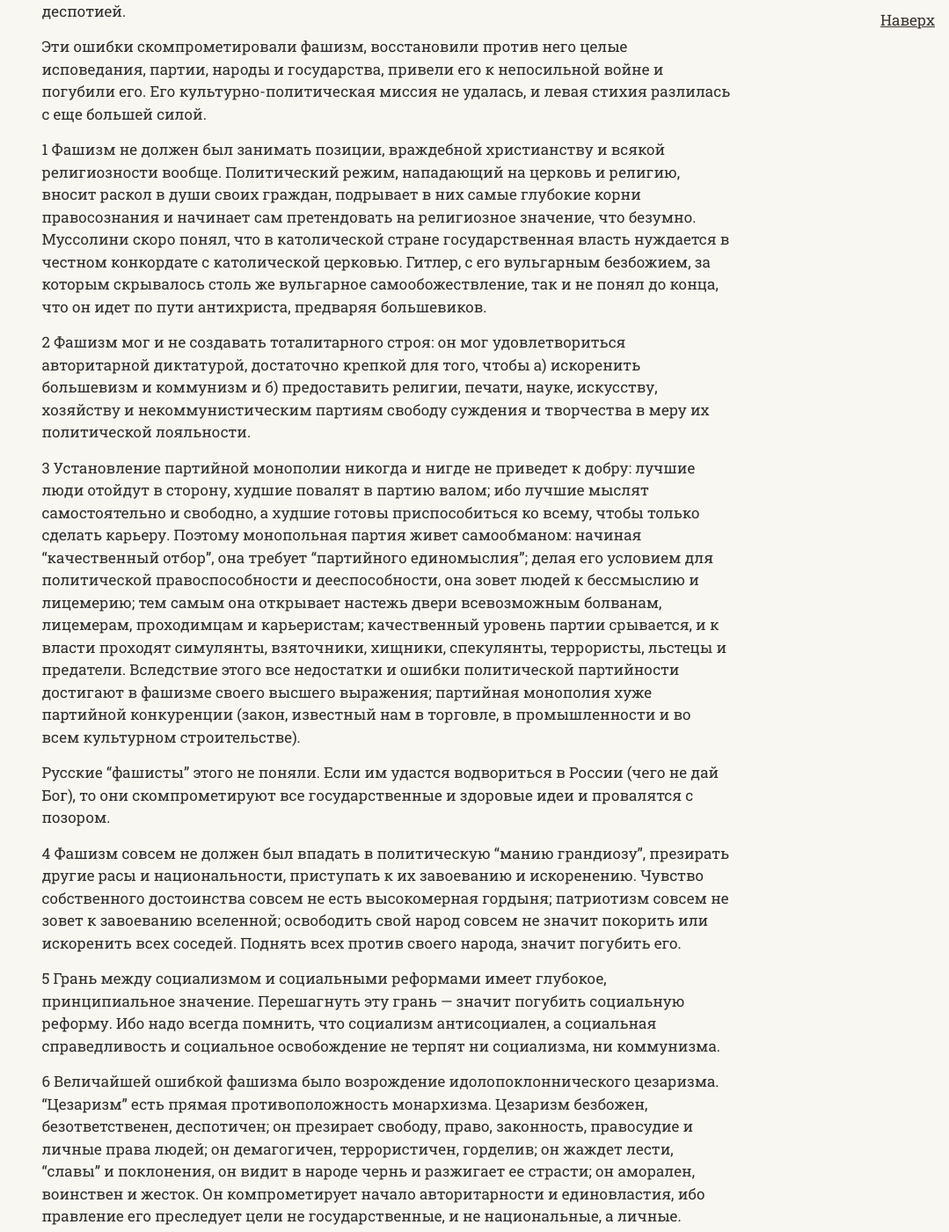
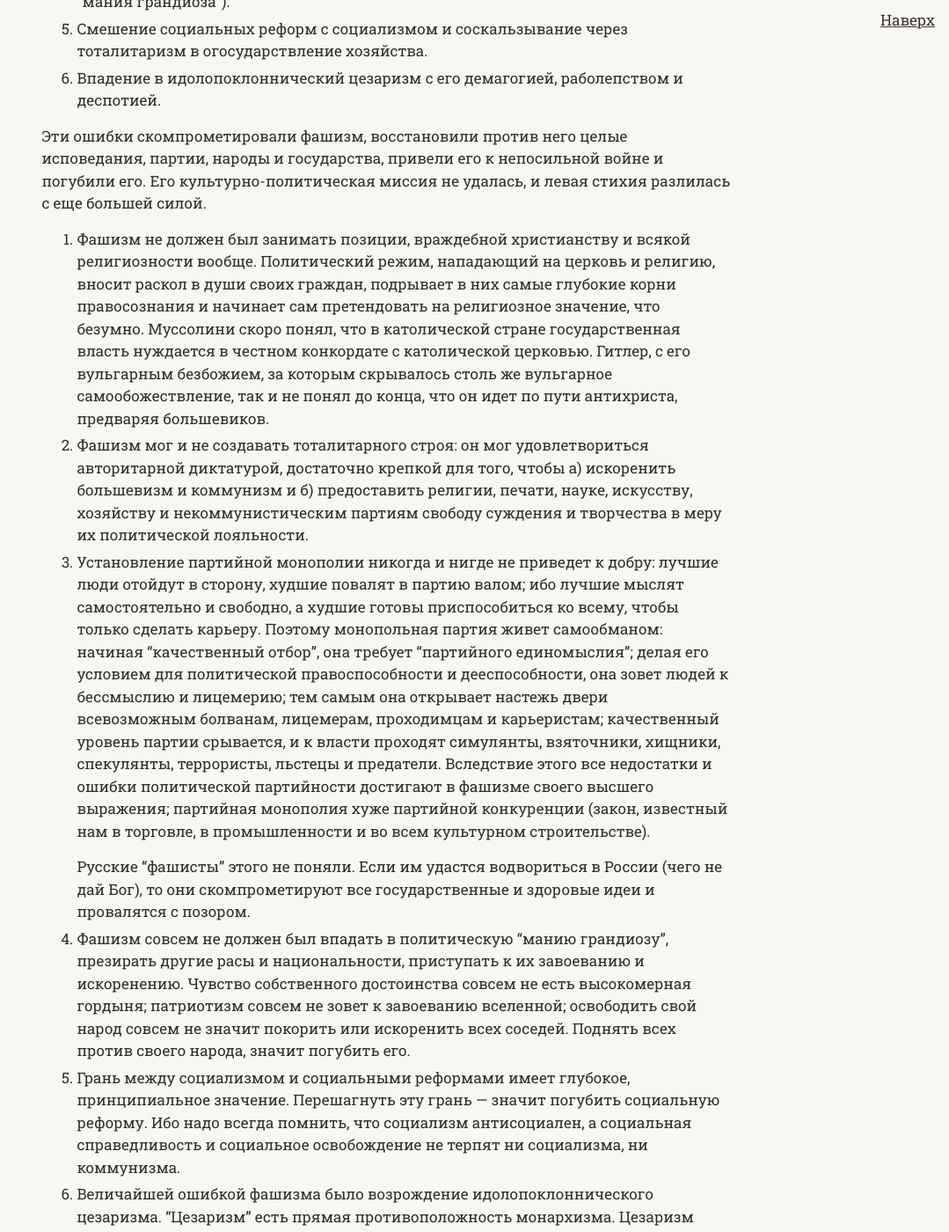
Before and after one commit to SergSi/land-use-art, a Jekyll site: the page built from _articles/1948-12-06-ilin.md, in a window 1280 px wide and 1400 px high, scrolled down 1360 px. Shown: the whole window at 88% size, without its empty margins (201-1280 px from the left). Built offline with Jekyll 4.4.1, drawn with Linux system fonts in a browser that asks for light colours; some web fonts are replaced; some of the changed text lies outside the part shown.

Commit message:
Update 1948-12-06-ilin.md

```diff
--- a/_articles/1948-12-06-ilin.md
+++ b/_articles/1948-12-06-ilin.md
@@ -14,28 +14,28 @@ author: И. А. Ильин
 
 Эти пробелы и ошибки состояли в следующем:
 
-1 Безрелигиозность. Враждебное отношение к христианству, к религиям, исповеданиям и церквам вообще.
-2 Создание правого тоталитаризма как постоянного и якобы "идеального" строя.
-3 Установление партийной монополии и вырастающей из нее коррупции и деморализации.
-4 Уход в крайности национализма и воинственного шовинизма (национальная "мания грандиоза").
-5 Смешение социальных реформ с социализмом и соскальзывание через тоталитаризм в огосударствление хозяйства.
-6 Впадение в идолопоклоннический цезаризм с его демагогией, раболепством и деспотией.
+1. Безрелигиозность. Враждебное отношение к христианству, к религиям, исповеданиям и церквам вообще.
+2. Создание правого тоталитаризма как постоянного и якобы "идеального" строя.
+3. Установление партийной монополии и вырастающей из нее коррупции и деморализации.
+4. Уход в крайности национализма и воинственного шовинизма (национальная "мания грандиоза").
+5. Смешение социальных реформ с социализмом и соскальзывание через тоталитаризм в огосударствление хозяйства.
+6. Впадение в идолопоклоннический цезаризм с его демагогией, раболепством и деспотией.
 
 Эти ошибки скомпрометировали фашизм, восстановили против него целые исповедания, партии, народы и государства, привели его к непосильной войне и погубили его. Его культурно-политическая миссия не удалась, и левая стихия разлилась с еще большей силой.
 
-1 Фашизм не должен был занимать позиции, враждебной христианству и всякой религиозности вообще. Политический режим, нападающий на церковь и религию, вносит раскол в души своих граждан, подрывает в них самые глубокие корни правосознания и начинает сам претендовать на религиозное значение, что безумно. Муссолини скоро понял, что в католической стране государственная власть нуждается в честном конкордате с католической церковью. Гитлер, с его вульгарным безбожием, за которым скрывалось столь же вульгарное самообожествление, так и не понял до конца, что он идет по пути антихриста, предваряя большевиков.
+1. Фашизм не должен был занимать позиции, враждебной христианству и всякой религиозности вообще. Политический режим, нападающий на церковь и религию, вносит раскол в души своих граждан, подрывает в них самые глубокие корни правосознания и начинает сам претендовать на религиозное значение, что безумно. Муссолини скоро понял, что в католической стране государственная власть нуждается в честном конкордате с католической церковью. Гитлер, с его вульгарным безбожием, за которым скрывалось столь же вульгарное самообожествление, так и не понял до конца, что он идет по пути антихриста, предваряя большевиков.
 
-2 Фашизм мог и не создавать тоталитарного строя: он мог удовлетвориться авторитарной диктатурой, достаточно крепкой для того, чтобы а) искоренить большевизм и коммунизм и б) предоставить религии, печати, науке, искусству, хозяйству и некоммунистическим партиям свободу суждения и творчества в меру их политической лояльности.
+2. Фашизм мог и не создавать тоталитарного строя: он мог удовлетвориться авторитарной диктатурой, достаточно крепкой для того, чтобы а) искоренить большевизм и коммунизм и б) предоставить религии, печати, науке, искусству, хозяйству и некоммунистическим партиям свободу суждения и творчества в меру их политической лояльности.
 
-3 Установление партийной монополии никогда и нигде не приведет к добру: лучшие люди отойдут в сторону, худшие повалят в партию валом; ибо лучшие мыслят самостоятельно и свободно, а худшие готовы приспособиться ко всему, чтобы только сделать карьеру. Поэтому монопольная партия живет самообманом: начиная "качественный отбор", она требует "партийного единомыслия"; делая его условием для политической правоспособности и дееспособности, она зовет людей к бессмыслию и лицемерию; тем самым она открывает настежь двери всевозможным болванам, лицемерам, проходимцам и карьеристам; качественный уровень партии срывается, и к власти проходят симулянты, взяточники, хищники, спекулянты, террористы, льстецы и предатели. Вследствие этого все недостатки и ошибки политической партийности достигают в фашизме своего высшего выражения; партийная монополия хуже партийной конкуренции (закон, известный нам в торговле, в промышленности и во всем культурном строительстве).
+3. Установление партийной монополии никогда и нигде не приведет к добру: лучшие люди отойдут в сторону, худшие повалят в партию валом; ибо лучшие мыслят самостоятельно и свободно, а худшие готовы приспособиться ко всему, чтобы только сделать карьеру. Поэтому монопольная партия живет самообманом: начиная "качественный отбор", она требует "партийного единомыслия"; делая его условием для политической правоспособности и дееспособности, она зовет людей к бессмыслию и лицемерию; тем самым она открывает настежь двери всевозможным болванам, лицемерам, проходимцам и карьеристам; качественный уровень партии срывается, и к власти проходят симулянты, взяточники, хищники, спекулянты, террористы, льстецы и предатели. Вследствие этого все недостатки и ошибки политической партийности достигают в фашизме своего высшего выражения; партийная монополия хуже партийной конкуренции (закон, известный нам в торговле, в промышленности и во всем культурном строительстве).
 
-Русские "фашисты" этого не поняли. Если им удастся водвориться в России (чего не дай Бог), то они скомпрометируют все государственные и здоровые идеи и провалятся с позором.
+   Русские "фашисты" этого не поняли. Если им удастся водвориться в России (чего не дай Бог), то они скомпрометируют все государственные и здоровые идеи и провалятся с позором.
 
-4 Фашизм совсем не должен был впадать в политическую "манию грандиозу", презирать другие расы и национальности, приступать к их завоеванию и искоренению. Чувство собственного достоинства совсем не есть высокомерная гордыня; патриотизм совсем не зовет к завоеванию вселенной; освободить свой народ совсем не значит покорить или искоренить всех соседей. Поднять всех против своего народа, значит погубить его.
+4. Фашизм совсем не должен был впадать в политическую "манию грандиозу", презирать другие расы и национальности, приступать к их завоеванию и искоренению. Чувство собственного достоинства совсем не есть высокомерная гордыня; патриотизм совсем не зовет к завоеванию вселенной; освободить свой народ совсем не значит покорить или искоренить всех соседей. Поднять всех против своего народа, значит погубить его.
 
-5 Грань между социализмом и социальными реформами имеет глубокое, принципиальное значение. Перешагнуть эту грань — значит погубить социальную реформу. Ибо надо всегда помнить, что социализм антисоциален, а социальная справедливость и социальное освобождение не терпят ни социализма, ни коммунизма.
+5. Грань между социализмом и социальными реформами имеет глубокое, принципиальное значение. Перешагнуть эту грань — значит погубить социальную реформу. Ибо надо всегда помнить, что социализм антисоциален, а социальная справедливость и социальное освобождение не терпят ни социализма, ни коммунизма.
 
-6 Величайшей ошибкой фашизма было возрождение идолопоклоннического цезаризма. "Цезаризм" есть прямая противоположность монархизма. Цезаризм безбожен, безответственен, деспотичен; он презирает свободу, право, законность, правосудие и личные права людей; он демагогичен, террористичен, горделив; он жаждет лести, "славы" и поклонения, он видит в народе чернь и разжигает ее страсти; он аморален, воинствен и жесток. Он компрометирует начало авторитарности и единовластия, ибо правление его преследует цели не государственные, и не национальные, а личные.
+6. Величайшей ошибкой фашизма было возрождение идолопоклоннического цезаризма. "Цезаризм" есть прямая противоположность монархизма. Цезаризм безбожен, безответственен, деспотичен; он презирает свободу, право, законность, правосудие и личные права людей; он демагогичен, террористичен, горделив; он жаждет лести, "славы" и поклонения, он видит в народе чернь и разжигает ее страсти; он аморален, воинствен и жесток. Он компрометирует начало авторитарности и единовластия, ибо правление его преследует цели не государственные, и не национальные, а личные.
 
 Франко и Салазар поняли это и стараются избежать указанных ошибок. Они не называют своего режима "фашистским". Будем надеяться, что и русские патриоты продумают ошибки фашизма и национал-социализма до конца и не повторят их.
 
```
